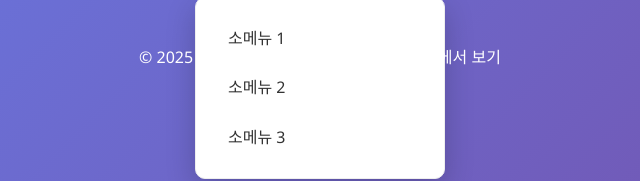
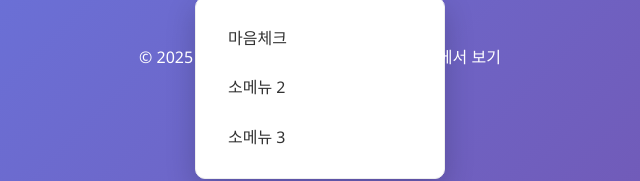
Before and after one commit to leechangsu2131/leechangsu2131.github.io, a plain HTML site: page index.html in a window 1280 px wide. Both pictures are taken after a click on the button "📚 교육". Shown: the part 271-452 px from the top of the page, 320-960 px from the left. Drawn offline with Linux system fonts and the light colour scheme.

Commit message:
Update index.html

```diff
--- a/index.html
+++ b/index.html
@@ -206,7 +206,7 @@
                 <button class="menu-button" data-menu="education">📚 교육</button>
                 <div id="education-menu" class="popup-menu">
                     <ul>
-                        <li><a href="#">소메뉴 1</a></li>
+                        <li><a href="resetmind.html">마음체크</a></li>
                         <li><a href="#">소메뉴 2</a></li>
                         <li><a href="#">소메뉴 3</a></li>
                     </ul>
```
